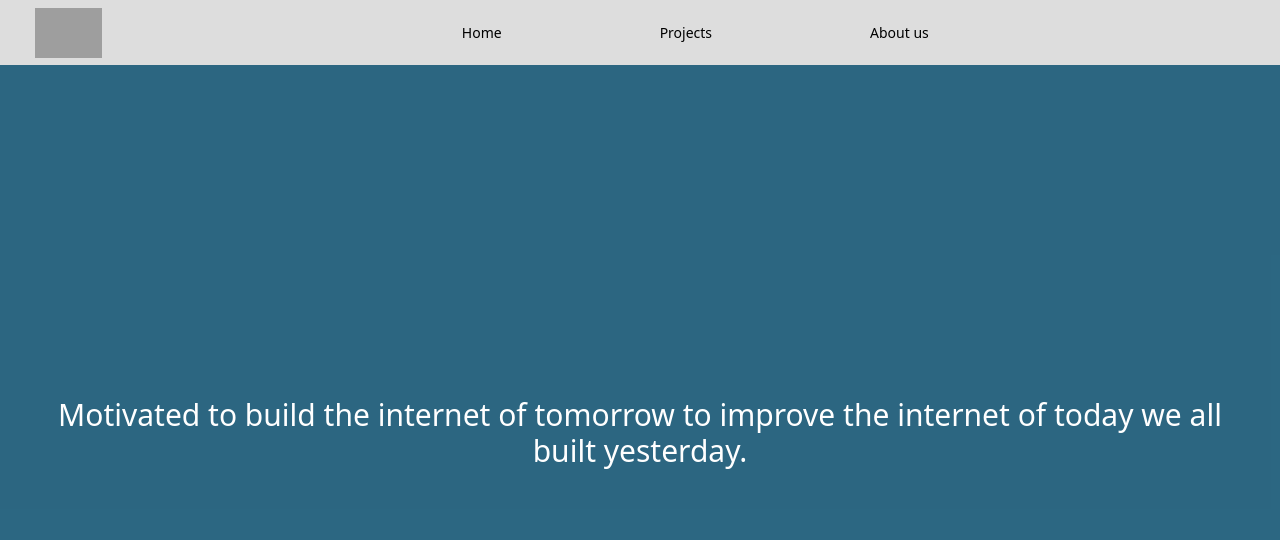
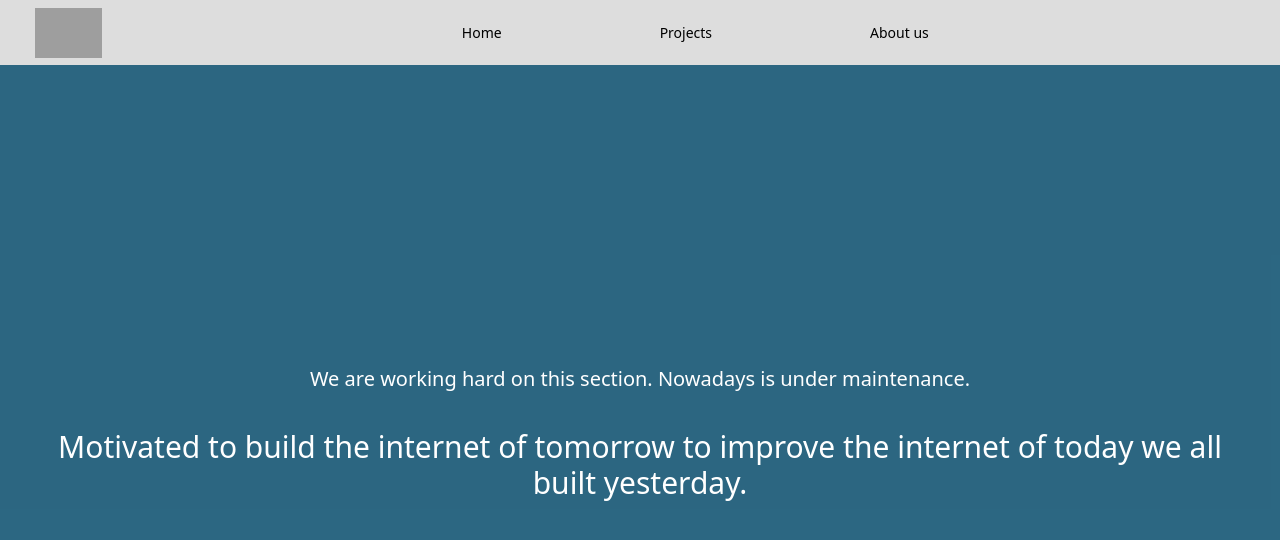
Before and after one commit to Adrilopmar/Vue-portfolio, a Vue app: page /about in a window 1280 px wide. Shown: the top 540 px of the page. Built offline with nearby package versions, Linux system fonts and the light colour scheme; grey boxes are pictures that could not be loaded.

Commit message:
working on about section

```diff
--- a/src/views/about.vue
+++ b/src/views/about.vue
@@ -1,9 +1,12 @@
 <template>
-  <div class="bg-about flex p-7">
-    <p class="text-white text-center text-3xl m-auto">
-      Motivated to build the internet of tomorrow to improve the internet of
-      today we all built yesterday.
-    </p>
+  <div class="bg-about flex p-7 flex-col">
+    <div class="m-auto">
+      <p class="text-white text-center text-xl mb-9">We are working hard on this section. Nowadays is under maintenance.</p>
+      <p class="text-white text-center text-3xl ">
+        Motivated to build the internet of tomorrow to improve the internet of
+        today we all built yesterday.
+      </p>
+    </div>
   </div>
 </template>
 <script setup lang='ts'>
```
